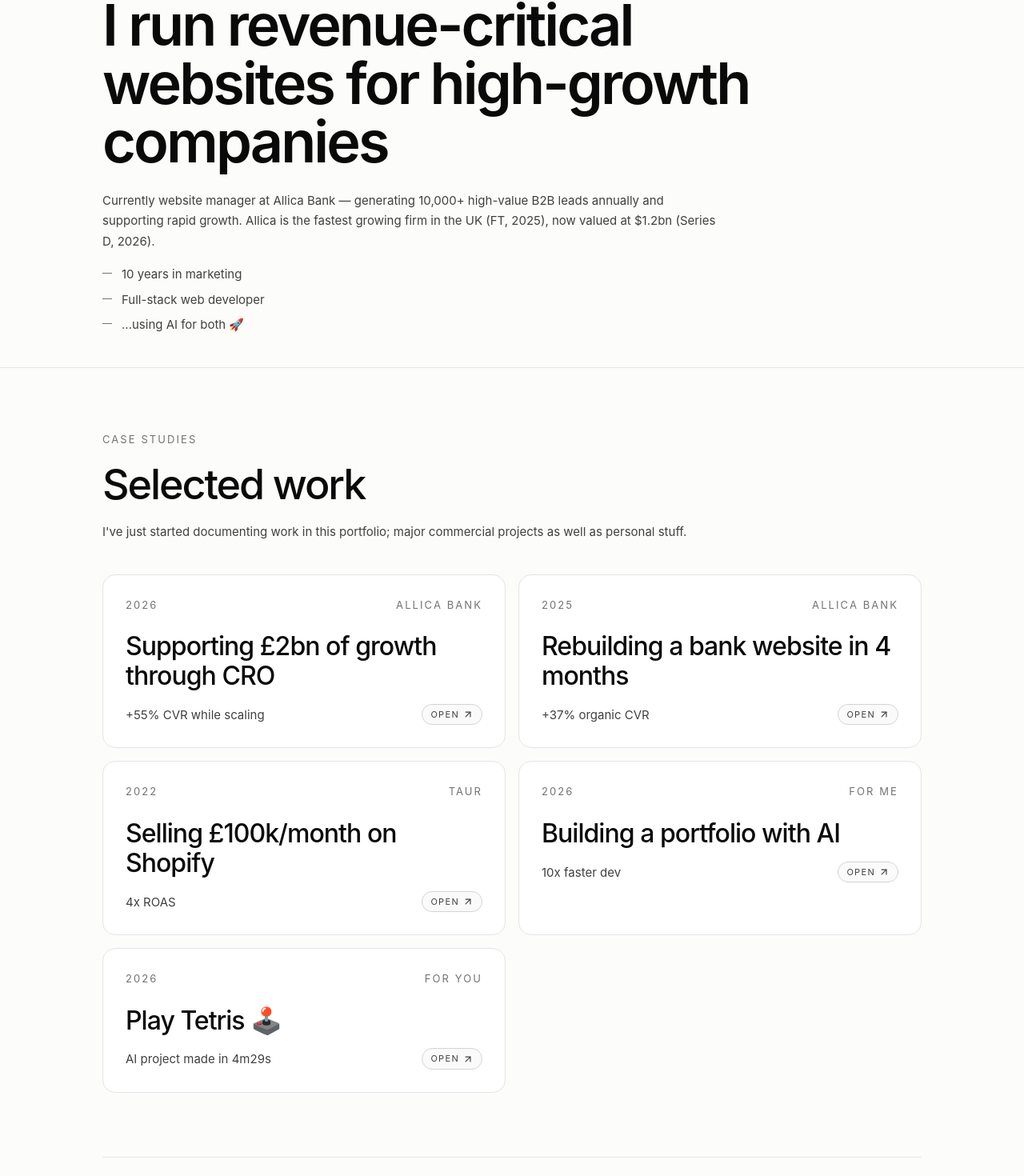
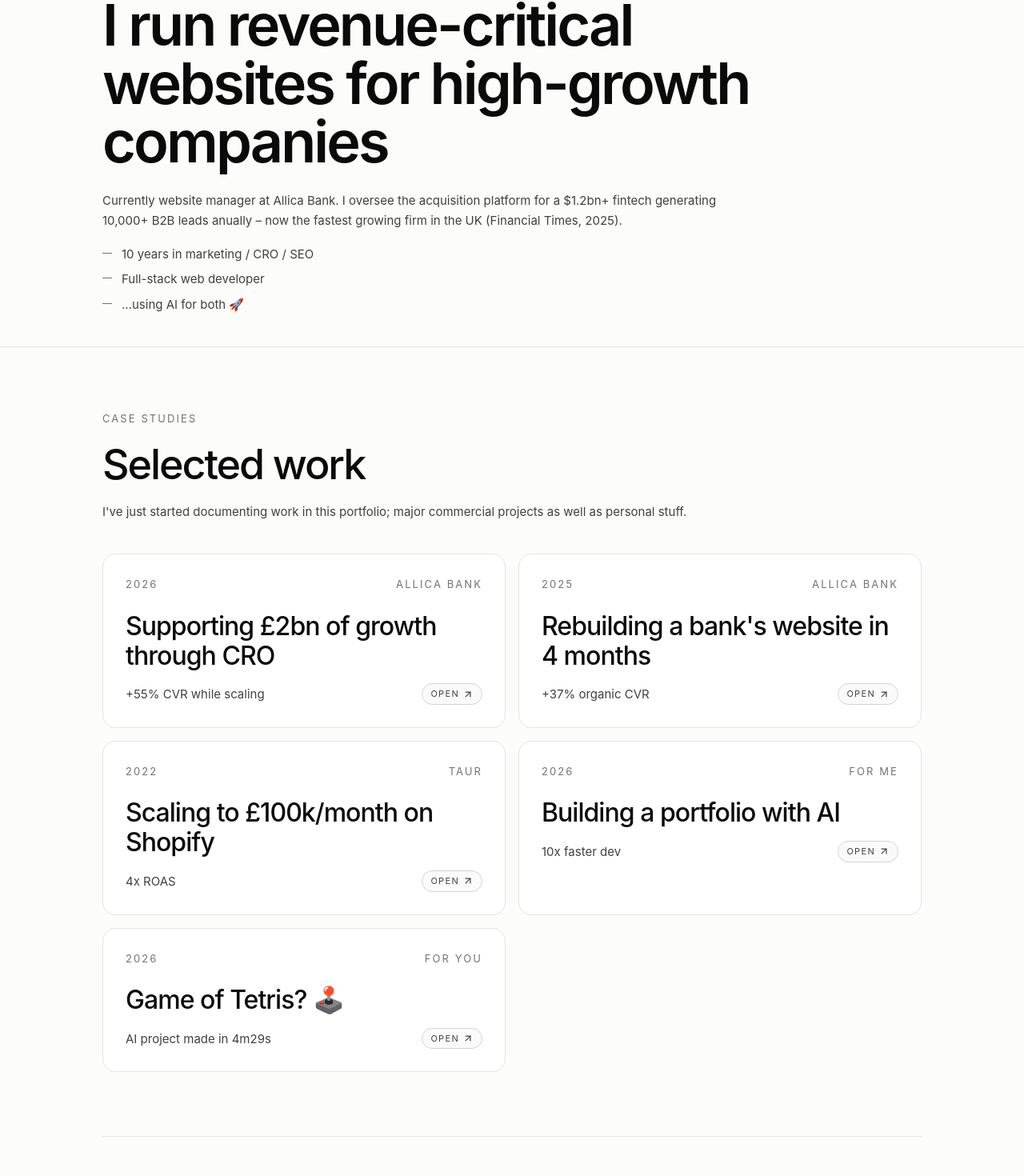
Before and after one commit to edturnuh/edturnuh.github.io, a React (Vite) app: page / in a window 1280 px wide. Shown: the part 210-1680 px from the top of the page at 80% size. Built offline with nearby package versions, Linux system fonts and the light colour scheme.

Commit message:
new UI v4

```diff
--- a/src/app/components/FeaturedProjects.tsx
+++ b/src/app/components/FeaturedProjects.tsx
@@ -40,7 +40,7 @@ const projects: Project[] = [
     },
   },
   {
-    client: 'Rebuilding a bank website in 4 months',
+    client: 'Rebuilding a bank\'s website in 4 months',
     subtitle: '2025',
     result: 'Allica Bank',
     cardSupportingText: '+37% organic CVR',
@@ -73,7 +73,7 @@ Smooth off-peak rollout on call with ~35 stakeholders/testers, each assigned ban
     },
   },
   {
-    client: 'Selling £100k/month on Shopify',
+    client: 'Scaling to £100k/month on Shopify',
     subtitle: '2022',
     result: 'TAUR',
     cardSupportingText: '4x ROAS',
@@ -102,7 +102,7 @@ Smooth off-peak rollout on call with ~35 stakeholders/testers, each assigned ban
     detailedDescription: `I wanted a portfolio that showcased real work without spending weeks coding from scratch. Figma let me design pixel-perfect layouts with component variants, auto-layout, and a proper design system. Claude took those designs and generated production-ready React code with sticky scroll effects, modals, accessibility features, and responsive layouts. The result? A polished, performant site built in a fraction of the time traditional development would take—proof that AI can supercharge the entire design-to-code workflow.`,
   },
   {
-    client: 'Play Tetris 🕹️',
+    client: 'Game of Tetris? 🕹️',
     subtitle: '2026',
     result: 'For you',
     cardSupportingText: 'AI project made in 4m29s',
--- a/src/app/components/Hero.tsx
+++ b/src/app/components/Hero.tsx
@@ -1,5 +1,5 @@
 const credibilityPoints = [
-  '10 years in marketing',
+  '10 years in marketing / CRO / SEO',
   'Full-stack web developer',
   '...using AI for both 🚀',
 ];
@@ -15,7 +15,7 @@ export function Hero() {
           I run revenue-critical websites for high-growth companies
         </h1>
         <p className="body-copy max-w-3xl mt-6 text-neutral-700">
-          Currently website manager at Allica Bank — generating 10,000+ high-value B2B leads annually and supporting rapid growth. Allica is the fastest growing firm in the UK (FT, 2025), now valued at $1.2bn (Series D, 2026).
+          Currently website manager at Allica Bank. I oversee the acquisition platform for a $1.2bn+ fintech generating 10,000+ B2B leads anually – now the fastest growing firm in the UK (Financial Times, 2025).
         </p>
         <ul className="mt-4 space-y-1.5">
           {credibilityPoints.map((point) => (
```
